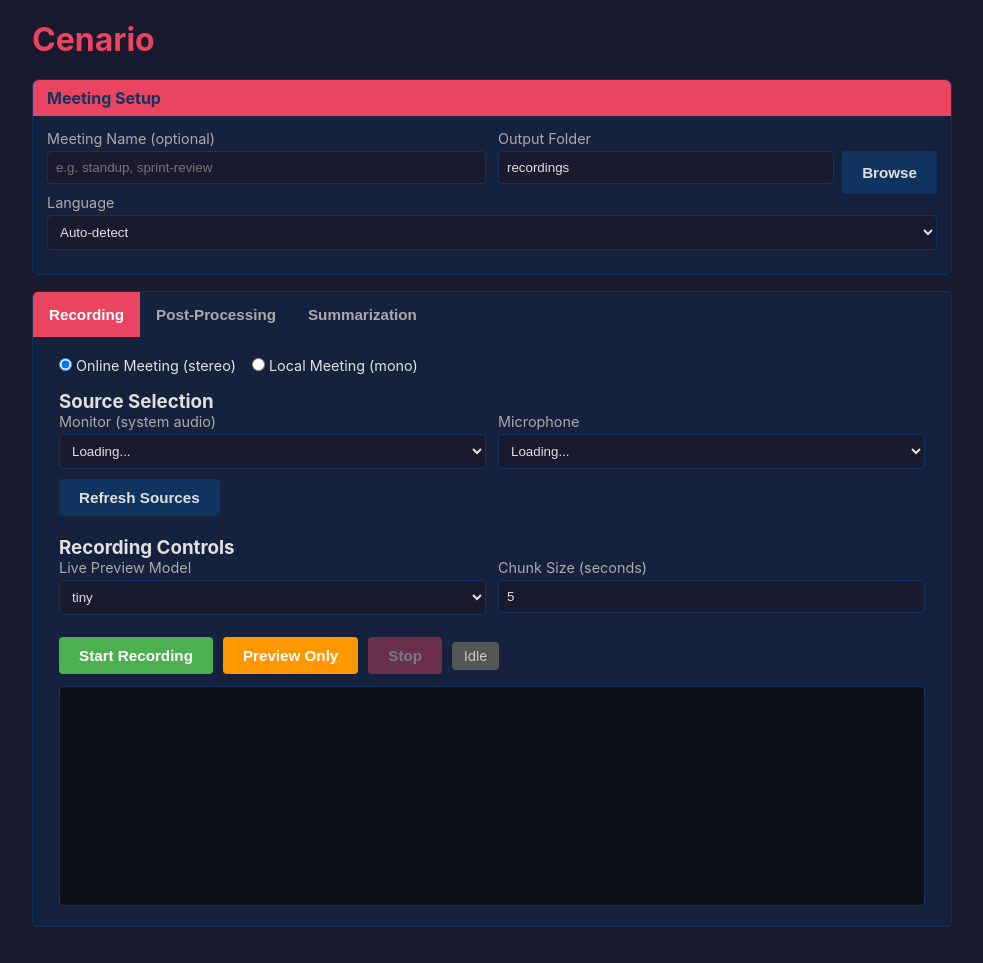
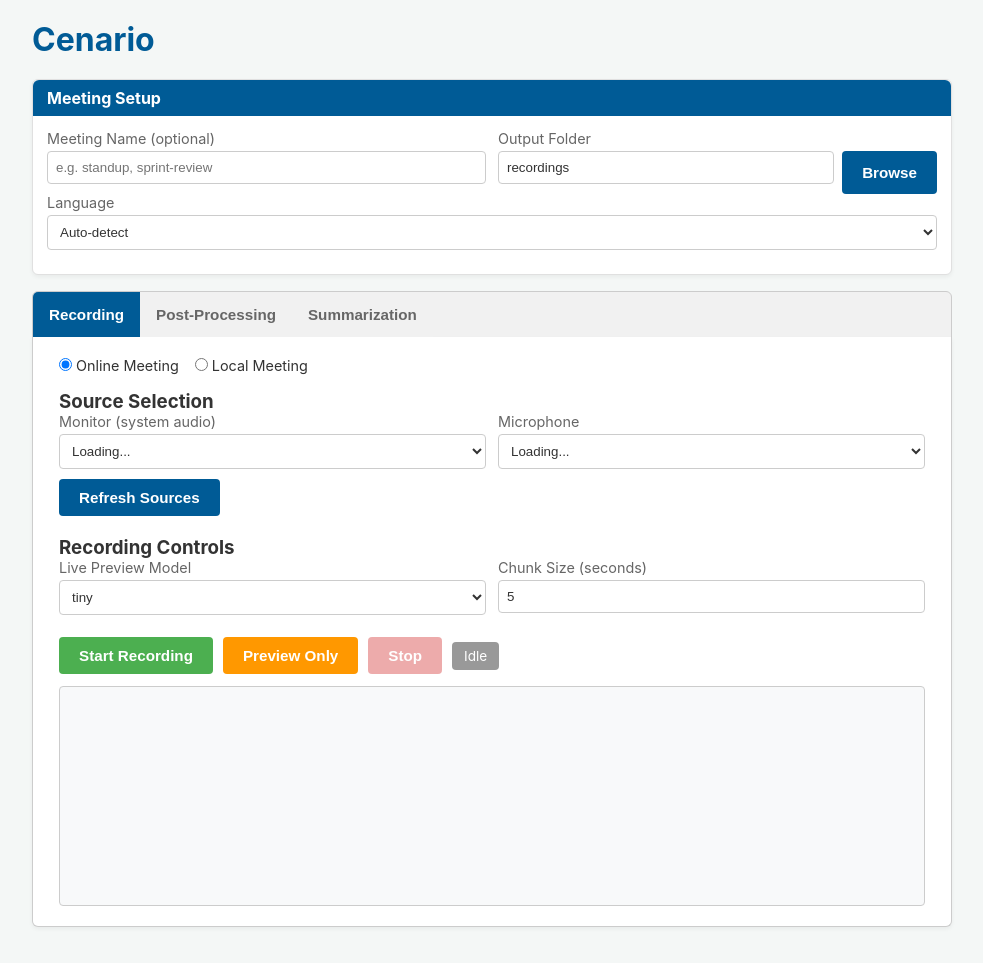
Before and after one commit to ralexms/Cenario, a Flask app: page / in a window 1280 px wide. Shown: the whole page, without its empty margins (148-1131 px from the left). Run offline with Flask 3, Linux system fonts and the light colour scheme; data that the repository does not hold is empty.

Commit message:
UI changes and feature additions

```diff
--- a/gui/app.py
+++ b/gui/app.py
@@ -118,10 +118,31 @@ def api_recordings():
             files.append({'name': f, 'path': path, 'size_mb': round(size_mb, 1)})
     return jsonify(files)
 
+@app.route('/api/folder_files')
+def api_folder_files():
+    """List WAV files in a specific folder."""
+    folder = request.args.get('folder', '')
+    if not folder or not os.path.exists(folder) or not os.path.isdir(folder):
+        return jsonify([])
+    files = []
+    for f in sorted(os.listdir(folder)):
+        if f.endswith('.wav'):
+            path = os.path.join(folder, f)
+            size_mb = os.path.getsize(path) / (1024 * 1024)
+            files.append({'name': f, 'path': path, 'size_mb': round(size_mb, 1)})
+    return jsonify(files)
+
 @app.route('/api/folders')
 def api_folders():
-    """List subfolders in recordings directory."""
-    rec_dir = os.path.join(BASE_DIR, 'recordings')
+    """List subfolders in the specified base directory (defaults to recordings)."""
+    base = request.args.get('base', '').strip()
+    if base:
+        if os.path.isabs(base):
+            rec_dir = base
+        else:
+            rec_dir = os.path.join(BASE_DIR, base)
+    else:
+        rec_dir = os.path.join(BASE_DIR, 'recordings')
     if not os.path.exists(rec_dir):
         return jsonify([])
     folders = []
@@ -485,6 +506,25 @@ def api_export():
     return jsonify({'status': 'exported', 'files': exported})
 
 
+@app.route('/api/folder_transcriptions')
+def api_folder_transcriptions():
+    """List transcription files (.json, .srt, .txt) in a specific folder."""
+    folder = request.args.get('folder', '')
+    if not folder or not os.path.exists(folder) or not os.path.isdir(folder):
+        return jsonify([])
+    extensions = {'.json', '.srt', '.txt'}
+    files = []
+    for f in sorted(os.listdir(folder)):
+        ext = os.path.splitext(f)[1].lower()
+        if ext not in extensions:
+            continue
+        path = os.path.join(folder, f)
+        if not os.path.isfile(path):
+            continue
+        size_kb = os.path.getsize(path) / 1024
+        files.append({'name': f, 'path': path, 'size_kb': round(size_kb, 1)})
+    return jsonify(files)
+
 @app.route('/api/transcriptions')
 def api_transcriptions():
     """List available transcription JSON files across known directories."""
@@ -663,6 +703,7 @@ def api_summarize_start():
     file_path = body.get('file')
     model_id = body.get('model', 'Qwen/Qwen2.5-0.5B-Instruct')
     detail_level = body.get('detail_level', 'concise')
+    quantization = body.get('quantization', '4')
 
     if not file_path or not os.path.exists(file_path):
         return jsonify({'error': f'File not found: {file_path}'}), 400
@@ -672,23 +713,25 @@ def api_summarize_start():
     _summary['status'] = 'summarizing'
 
     def run():
-        summarizer = Summarizer(model_id=model_id)
+        summarizer = Summarizer(model_id=model_id, quantization=quantization)
         try:
-            # Load transcription
-            with open(file_path, 'r', encoding='utf-8') as f:
-                transcription = json.load(f)
-
-            # Merge segments
-            from core.exporter import _merge_stereo_segments
-            segments = _merge_stereo_segments(transcription)
-
-            # Build full text
-            lines = []
-            for seg in segments:
-                speaker = seg.get('speaker', 'UNKNOWN')
-                text = seg.get('text', '').strip()
-                lines.append(f"{speaker}: {text}")
-            full_text = "\n".join(lines)
+            # Load transcription based on file type
+            ext = os.path.splitext(file_path)[1].lower()
+            if ext == '.json':
+                with open(file_path, 'r', encoding='utf-8') as f:
+                    transcription = json.load(f)
+                from core.exporter import _merge_stereo_segments
+                segments = _merge_stereo_segments(transcription)
+                lines = []
+                for seg in segments:
+                    speaker = seg.get('speaker', 'UNKNOWN')
+                    text = seg.get('text', '').strip()
+                    lines.append(f"{speaker}: {text}")
+                full_text = "\n".join(lines)
+            else:
+                # .txt and .srt — read as plain text
+                with open(file_path, 'r', encoding='utf-8') as f:
+                    full_text = f.read()
 
             if not full_text.strip():
                 raise ValueError("No text to summarize")
--- a/gui/templates/index.html
+++ b/gui/templates/index.html
@@ -8,31 +8,32 @@
         * { box-sizing: border-box; margin: 0; padding: 0; }
         body {
             font-family: -apple-system, BlinkMacSystemFont, "Segoe UI", Roboto, sans-serif;
-            background: #1a1a2e;
-            color: #e0e0e0;
+            background: #f4f7f6;
+            color: #333;
             padding: 20px;
             max-width: 960px;
             margin: 0 auto;
         }
-        h1 { color: #e94560; margin-bottom: 20px; }
-        h2 { color: #0f3460; background: #e94560; padding: 8px 14px; border-radius: 6px 6px 0 0; font-size: 1em; }
+        h1 { color: #005b96; margin-bottom: 20px; }
+        h2 { color: #fff; background: #005b96; padding: 8px 14px; border-radius: 6px 6px 0 0; font-size: 1em; }
 
         .card {
-            background: #16213e;
+            background: #ffffff;
             border-radius: 6px;
             margin-bottom: 16px;
-            border: 1px solid #0f3460;
+            border: 1px solid #e0e0e0;
+            box-shadow: 0 2px 4px rgba(0,0,0,0.05);
         }
         .card-body { padding: 14px; }
 
-        label { display: block; margin-bottom: 4px; font-size: 0.9em; color: #aaa; }
+        label { display: block; margin-bottom: 4px; font-size: 0.9em; color: #666; }
         select, input[type="number"], input[type="text"] {
             width: 100%;
             padding: 8px;
             border-radius: 4px;
-            border: 1px solid #0f3460;
-            background: #1a1a2e;
-            color: #e0e0e0;
+            border: 1px solid #ccc;
+            background: #fff;
+            color: #333;
             margin-bottom: 10px;
         }
 
@@ -40,7 +41,7 @@
         .row > div { flex: 1; }
 
         .radio-group { display: flex; gap: 16px; margin-bottom: 12px; }
-        .radio-group label { display: inline; color: #e0e0e0; cursor: pointer; }
+        .radio-group label { display: inline; color: #333; cursor: pointer; }
 
         button {
             padding: 10px 20px;
@@ -51,16 +52,16 @@
             font-weight: 600;
         }
         .btn-start { background: #4caf50; color: #fff; }
-        .btn-stop { background: #e94560; color: #fff; }
-        .btn-action { background: #0f3460; color: #e0e0e0; }
+        .btn-stop { background: #d32f2f; color: #fff; }
+        .btn-action { background: #005b96; color: #fff; }
         .btn-warn { background: #ff9800; color: #fff; }
         button:disabled { opacity: 0.4; cursor: not-allowed; }
 
         .controls { display: flex; gap: 10px; align-items: center; flex-wrap: wrap; }
 
         .output-area {
-            background: #0d1117;
-            border: 1px solid #0f3460;
+            background: #f8f9fa;
+            border: 1px solid #ccc;
             border-radius: 4px;
             padding: 10px;
             height: 220px;
@@ -69,13 +70,14 @@
             font-size: 0.85em;
             line-height: 1.6;
             white-space: pre-wrap;
+            color: #333;
         }
 
         .segment { margin-bottom: 4px; }
-        .segment .time { color: #e94560; }
-        .segment .speaker { color: #4caf50; }
-        .segment .text { color: #e0e0e0; }
-        .segment .channel { color: #ff9800; font-size: 0.8em; }
+        .segment .time { color: #005b96; font-weight: bold; }
+        .segment .speaker { color: #2e7d32; font-weight: bold; }
+        .segment .text { color: #333; }
+        .segment .channel { color: #ef6c00; font-size: 0.8em; }
 
         .status {
             padding: 6px 12px;
@@ -84,7 +86,7 @@
             display: inline-block;
         }
         .status.recording { background: #4caf50; color: #fff; animation: pulse 1.5s infinite; }
-        .status.idle { background: #555; color: #ccc; }
+        .status.idle { background: #999; color: #fff; }
         .status.processing { background: #ff9800; color: #fff; animation: pulse 2s infinite; }
 
         @keyframes pulse { 0%,100% { opacity: 1; } 50% { opacity: 0.6; } }
@@ -164,8 +166,8 @@
         /* Tabs */
         .tab {
             overflow: hidden;
-            border: 1px solid #0f3460;
-            background-color: #16213e;
+            border: 1px solid #ccc;
+            background-color: #f1f1f1;
             border-radius: 6px 6px 0 0;
             margin-bottom: -1px;
         }
@@ -178,29 +180,30 @@
             cursor: pointer;
             padding: 14px 16px;
             transition: 0.3s;
-            color: #aaa;
+            color: #666;
             border-radius: 0;
             margin: 0;
         }
 
         .tab button:hover {
-            background-color: #0f3460;
-            color: #e0e0e0;
+            background-color: #ddd;
+            color: #000;
         }
 
         .tab button.active {
-            background-color: #e94560;
+            background-color: #005b96;
             color: white;
         }
 
         .tabcontent {
             display: none;
             padding: 6px 12px;
-            border: 1px solid #0f3460;
+            border: 1px solid #ccc;
             border-top: none;
-            background: #16213e;
+            background: #ffffff;
             border-radius: 0 0 6px 6px;
             margin-bottom: 16px;
+            box-shadow: 0 2px 4px rgba(0,0,0,0.05);
         }
 
         .tabcontent.active {
@@ -265,8 +268,8 @@
         <div class="row">
             <div>
                 <div class="radio-group" style="margin-bottom: 12px;">
-                    <label><input type="radio" name="mode" value="stereo" checked onchange="toggleMode()"> Online Meeting (stereo)</label>
-                    <label><input type="radio" name="mode" value="mono" onchange="toggleMode()"> Local Meeting (mono)</label>
+                    <label><input type="radio" name="mode" value="stereo" checked onchange="toggleMode()"> Online Meeting</label>
+                    <label><input type="radio" name="mode" value="mono" onchange="toggleMode()"> Local Meeting</label>
                 </div>
             </div>
         </div>
@@ -499,6 +513,7 @@
                 if (data.path) {
                     document.getElementById('outputFolder').value = data.path;
                     localStorage.setItem('cenario_output_folder', data.path);
+                    loadFolders();
                 }
             })
             .catch(err => console.error(err));
@@ -537,7 +552,8 @@
 
     async function loadFolders() {
         try {
-            const resp = await fetch('/api/folders');
+            const outputFolder = document.getElementById('outputFolder').value || 'recordings';
+            const resp = await fetch('/api/folders?base=' + encodeURIComponent(outputFolder));
             const folders = await resp.json();
 
             const postSel = document.getElementById('postFolder');
@@ -567,17 +583,29 @@
             // Load transcriptions for speaker naming
             loadTranscriptions(folder);
 
-            const folderName = folder.split('/').pop();
-            const wavPath = folder + '/' + folderName + '.wav';
+            const resp = await fetch('/api/folder_files?folder=' + encodeURIComponent(folder));
+            const files = await resp.json();
 
             const sel = document.getElementById('postFile');
             sel.innerHTML = '';
-            const opt = document.createElement('option');
-            opt.value = wavPath;
-            opt.textContent = folderName + '.wav';
-            sel.appendChild(opt);
 
-            currentFile = wavPath;
+            if (!files.length) {
+                const opt = document.createElement('option');
+                opt.value = '';
+                opt.textContent = 'No WAV files found';
+                sel.appendChild(opt);
+                currentFile = null;
+                return;
+            }
+
+            files.forEach(f => {
+                const opt = document.createElement('option');
+                opt.value = f.path;
+                opt.textContent = f.name + ' (' + f.size_mb + ' MB)';
+                sel.appendChild(opt);
+            });
+
+            currentFile = files[0].path;
 
         } catch (e) {
             console.error(e);
@@ -589,7 +617,7 @@
         if (!folder) return;
 
         try {
-            const resp = await fetch('/api/transcriptions?folder=' + encodeURIComponent(folder));
+            const resp = await fetch('/api/folder_transcriptions?folder=' + encodeURIComponent(folder));
             const files = await resp.json();
 
             const sel = document.getElementById('summaryFile');
@@ -897,15 +925,12 @@
     // ---- Speaker Naming ----
     async function loadTranscriptions(folder = null) {
         try {
-            let url = '/api/transcriptions';
-            if (folder) {
-                url += '?folder=' + encodeURIComponent(folder);
-            } else {
-                const outputFolder = document.getElementById('outputFolder').value || 'recordings';
-                url += '?folder=' + encodeURIComponent(outputFolder);
+            if (!folder) {
+                folder = document.getElementById('postFolder').value;
             }
+            if (!folder) return;
 
-            const resp = await fetch(url);
+            const resp = await fetch('/api/folder_transcriptions?folder=' + encodeURIComponent(folder));
             const files = await resp.json();
 
             // Populate Speaker Naming dropdown
@@ -1034,6 +1059,7 @@
 
         const model = document.getElementById('summaryModel').value;
         const detailLevel = document.getElementById('summaryDetail').value;
+        const quantization = document.getElementById('summaryQuant').value;
 
         const statusDiv = document.getElementById('summaryStatus');
         const outputDiv = document.getElementById('summaryOutput');
@@ -1050,7 +1076,7 @@
             const resp = await fetch('/api/summarize/start', {
                 method: 'POST',
                 headers: { 'Content-Type': 'application/json' },
-                body: JSON.stringify({ file, model, detail_level: detailLevel })
+                body: JSON.stringify({ file, model, detail_level: detailLevel, quantization })
             });
             const data = await resp.json();
 
```
Also changed, not shown: other parts of gui/templates/index.html (+23 -12 lines), core/summarizer.py (+51 -14 lines), core/transcriber.py (+6 -3 lines), README.md, 1 other file.
